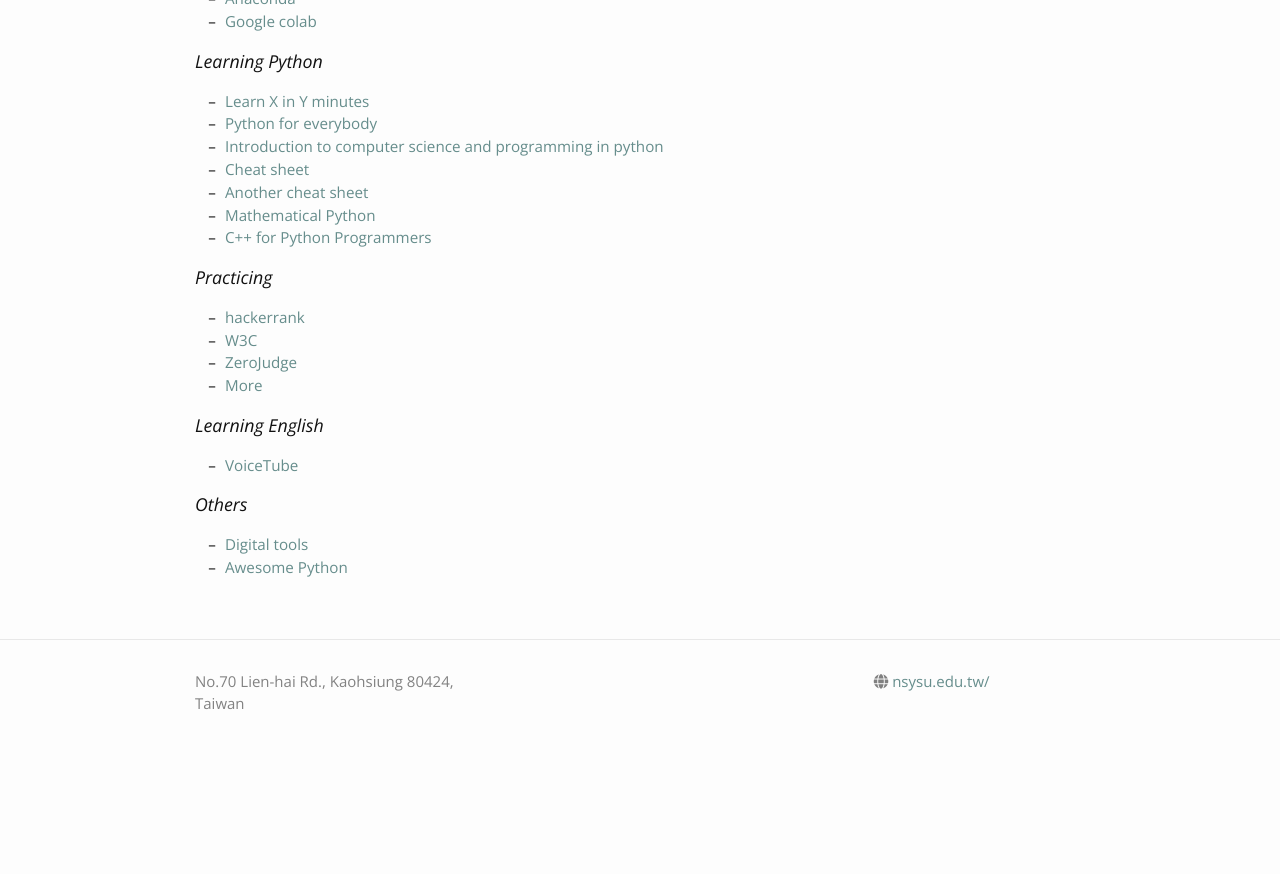
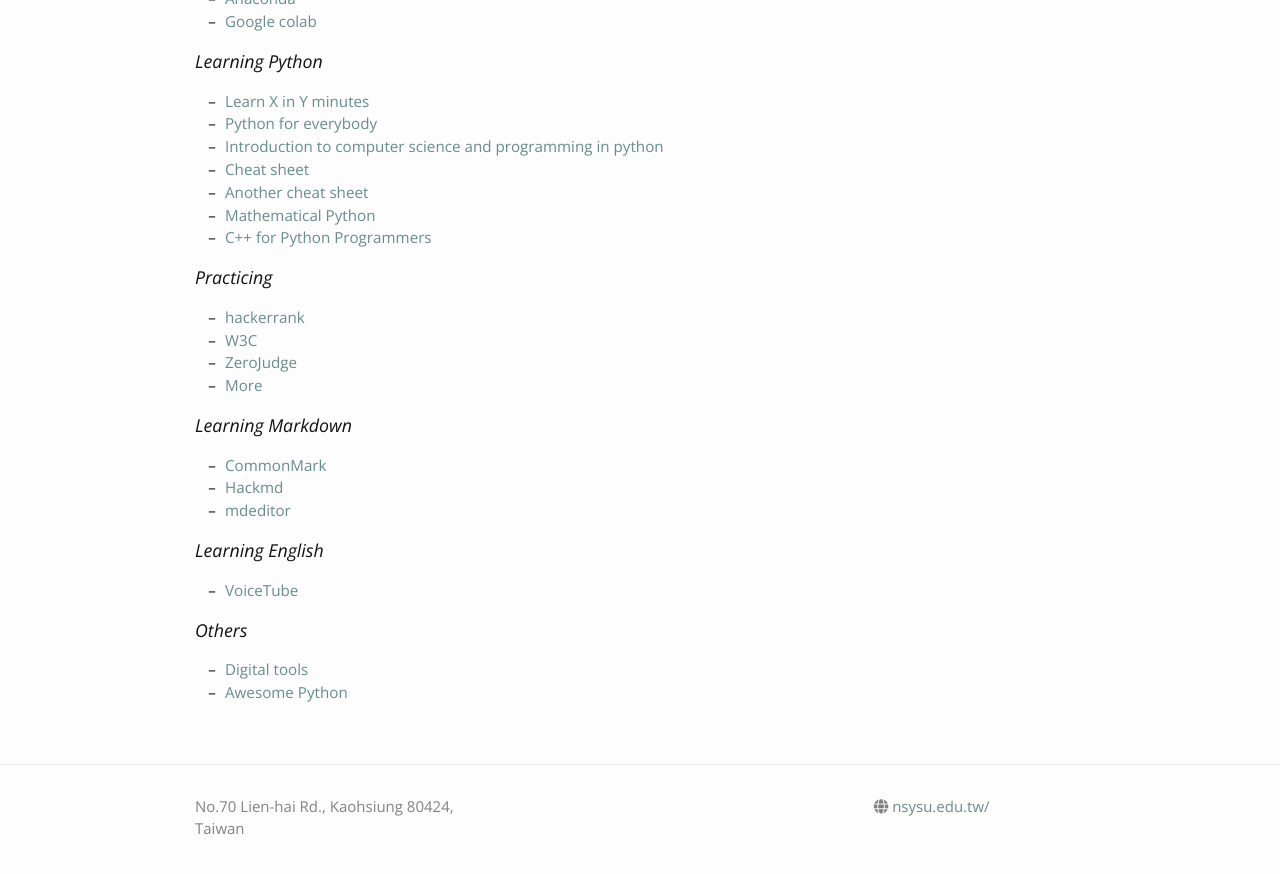
Before and after one commit to phonchi/nsysu-math106A-2023, a Jekyll site: the page built from materials.md, in a window 1280 px wide and 900 px high, scrolled down 1033 px. Shown: the top 874 px of the window. Built offline with Jekyll 4.4.1, drawn with Linux system fonts in a browser that asks for light colours; nearby versions of some CDN libraries; before the commit the page ends 1808 px from its top, so only the background shows below that.

Commit message:
Update materials.md

```diff
--- a/materials.md
+++ b/materials.md
@@ -54,6 +54,10 @@
 * [ZeroJudge](https://zerojudge.tw/)
 * [More](https://geekflare.com/coding-challenges-to-sharpen-thinking/)
 
+### Learning Markdown
+* [CommonMark](https://commonmark.org/)
+* [Hackmd](https://hackmd.io/features-tw?both)
+* [mdeditor](https://www.mdeditor.tw/)
 
 ### Learning English
 * [VoiceTube](https://tw.voicetube.com/)
```
